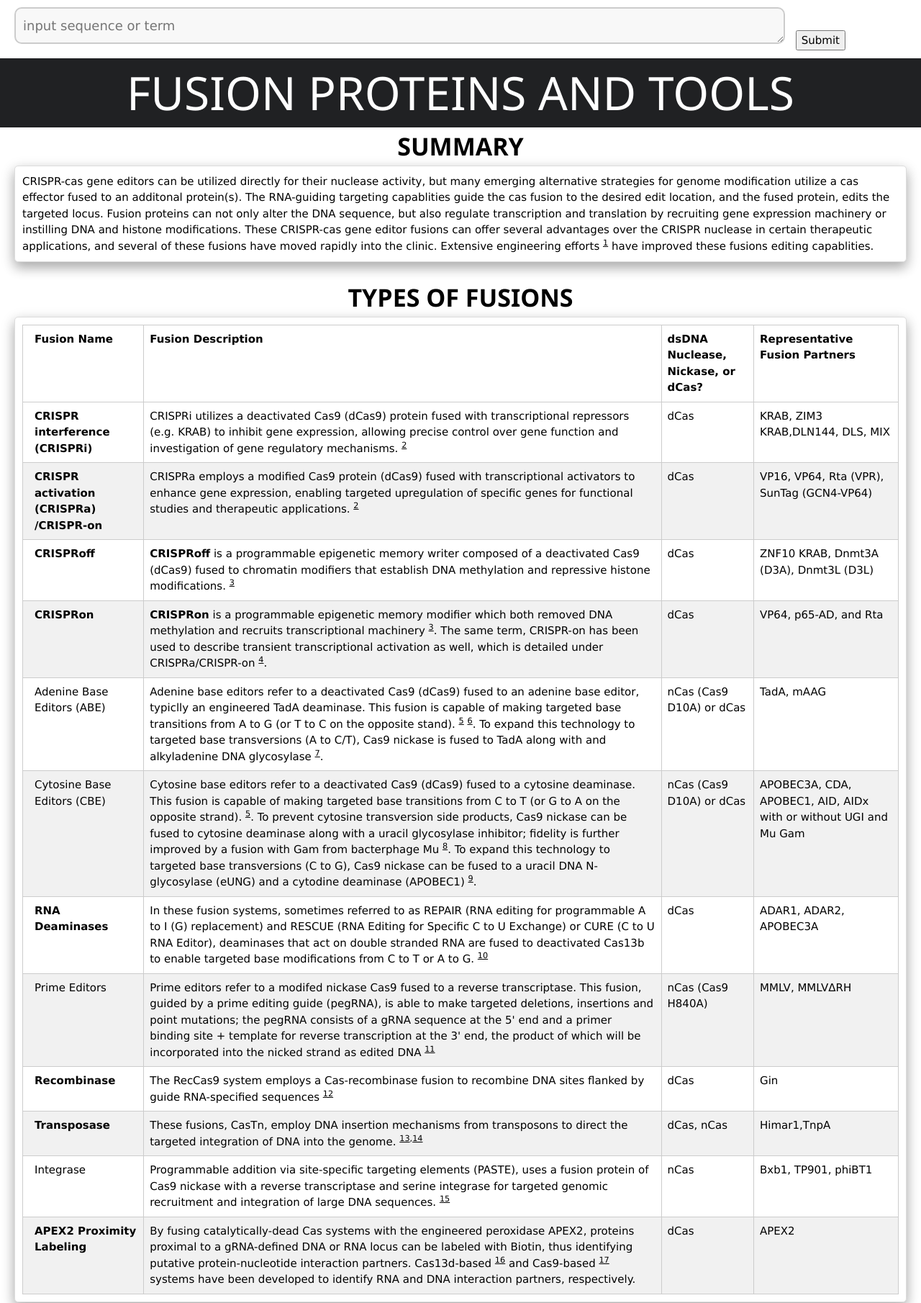
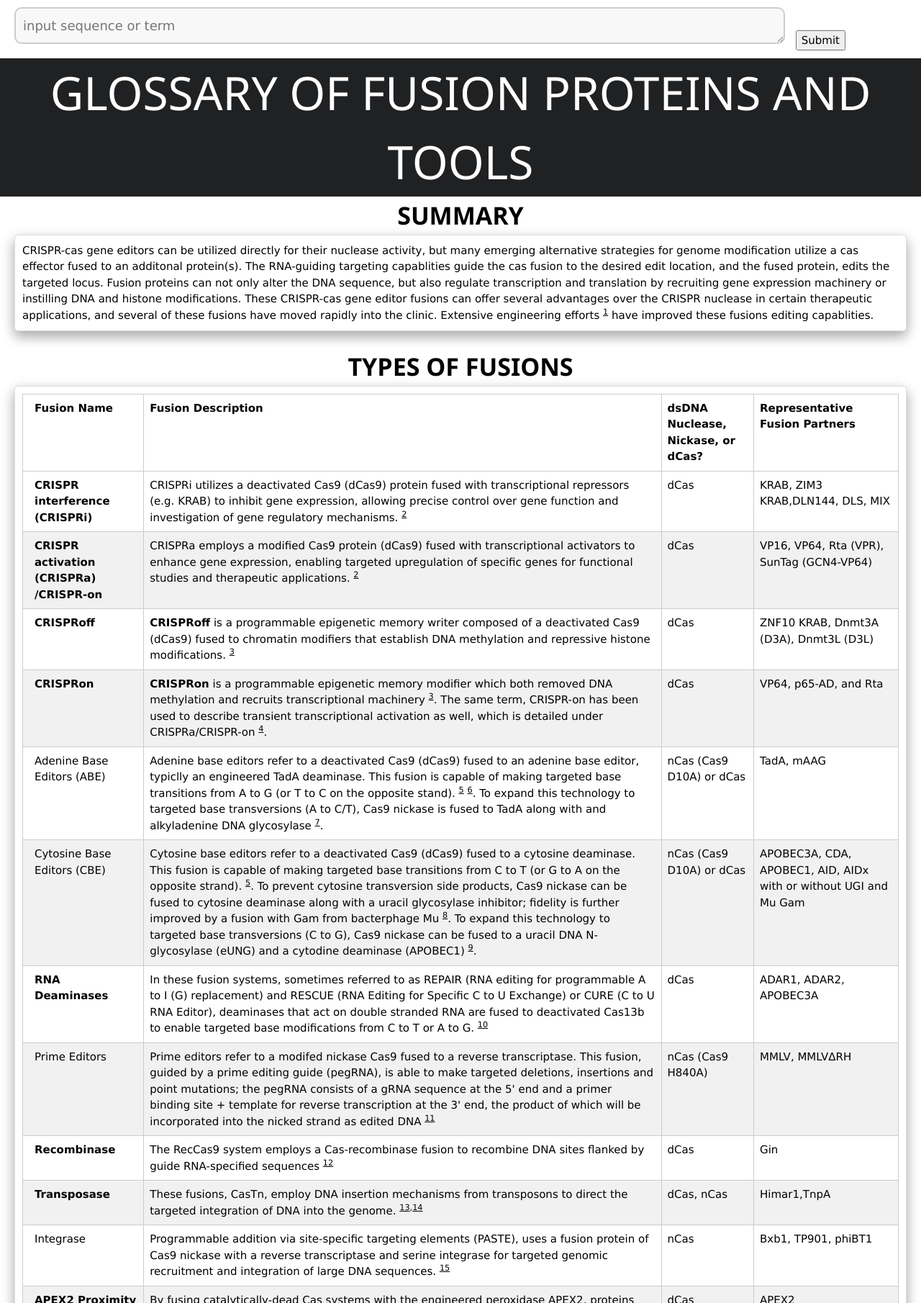
Before and after one commit to Doudna-lab/casPedia_website, a Flask app: template templates/Fusion_Proteins.html in a window 1280 px wide; the page is wider, and only the part inside the window is pictured. Shown: the part 110-1920 px from the top of that part at 72% size. Run offline with Flask 3, Linux system fonts and the light colour scheme; the template is opened without the code that fills it, so the values that code supplies are empty; parts of the project's set-up code (start-up, migrations or seed data) failed here and were passed over; grey boxes are pictures that could not be loaded.

Commit message:
Fix Fusion Glossary

```diff
--- a/templates/Fusion_Proteins.html
+++ b/templates/Fusion_Proteins.html
@@ -70,7 +70,7 @@
 
   <!-- Page Title -->
   <div style="background-color: #202123;">
-    <h1><span style="color:#FFFFFF">FUSION PROTEINS AND TOOLS</span></h1>
+    <h1><span style="color:#FFFFFF">GLOSSARY OF FUSION PROTEINS AND TOOLS</span></h1>
   </div>
 
   <!-- Summary -->
```
